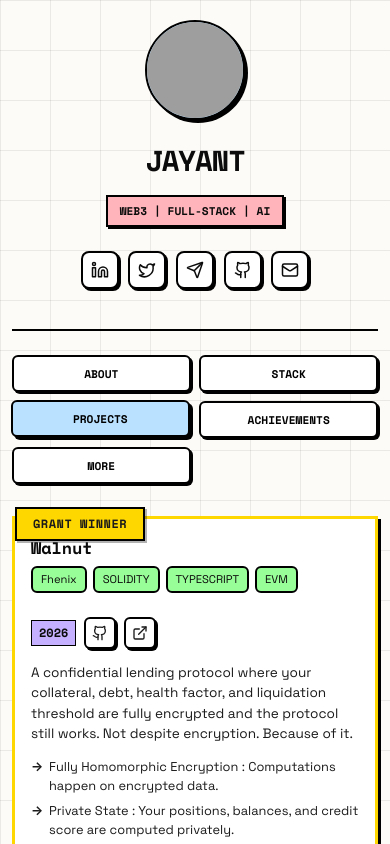
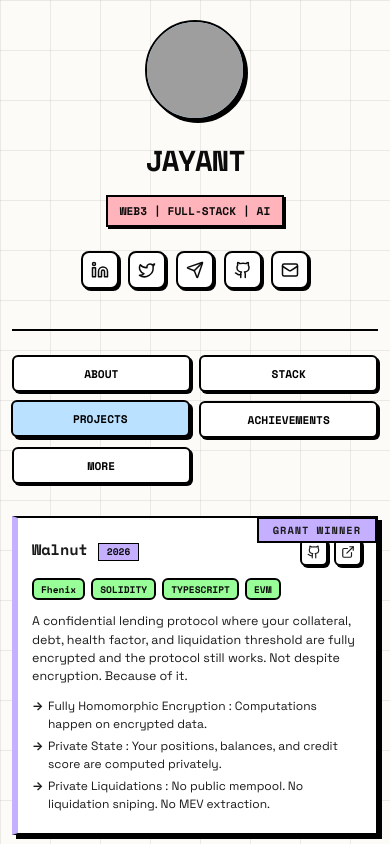
Before and after one commit to Iam-jayant/jayant-portfolio, a React (Vite) app: page / in a window 390 px wide. Both pictures are taken after a click on the button "PROJECTS". Shown: the top 844 px of the page. Built offline with nearby package versions, Linux system fonts and the light colour scheme; grey boxes are pictures that could not be loaded.

Commit message:
projects refactored

```diff
--- a/src/App.css
+++ b/src/App.css
@@ -99,7 +99,7 @@
 
 .social-link:focus-visible,
 .nav-button:focus-visible,
-.project-link-button:focus-visible,
+.proj-tile-btn:focus-visible,
 .modal-close:focus-visible,
 .back-button:focus-visible,
 .payment-option-card:focus-visible,
@@ -286,152 +286,115 @@
   background-color: var(--bg-primary);
 }
 
-/* Projects Section */
-.projects-grid {
+/* ═══════════════════════════════════════════
+   Bento Pool — Projects Grid
+   ═══════════════════════════════════════════ */
+
+.proj-pool {
   display: grid;
-  gap: 20px;
+  grid-template-columns: repeat(3, 1fr);
+  gap: 14px;
   width: 100%;
   box-sizing: border-box;
 }
 
-.project-card {
-  background-color: white;
-  border: 2px solid var(--border-color);
-  border-radius: 0;
-  padding: 20px;
+/* Last tile stretches to fill remaining row space */
+.proj-pool > .proj-tile-sm:last-child {
+  grid-column: 1 / -1;
+}
+
+.proj-tile {
+  position: relative;
+  background: white;
+  border: 2px solid var(--border-color);
   box-shadow: var(--shadow);
-  transition: all 0.2s;
+  display: flex;
+  flex-direction: column;
+  gap: 10px;
+  transition: transform 0.2s, box-shadow 0.2s;
   text-align: left;
-  margin-bottom: 1.5rem;
-  width: 100%;
-  box-sizing: border-box;
-  position: relative;
-}
-
-.project-card:hover {
+  overflow: hidden;
+}
+
+.proj-tile:hover {
   transform: translate(2px, 2px);
-  box-shadow: 4px 4px 0px 0px rgba(0, 0, 0, 1);
-}
-
-.project-card.grant-winner-card {
-  border: 3px solid #FFD700;
-}
-
-.project-card.hackathon-winner-card {
-  border: 3px solid #87CEEB;
-}
-
-.grant-winner-label {
+  box-shadow: 2px 2px 0px 0px rgba(0, 0, 0, 1);
+}
+
+.proj-tile-lg {
+  grid-column: span 2;
+  padding: 28px 24px 22px;
+  gap: 12px;
+}
+
+.proj-tile-lg[class*='bento-badge-grant'] ~ *,
+.proj-tile-lg:has(.bento-badge-grant) {
+  border-left: 6px solid var(--accent-lavender);
+}
+
+.proj-tile-sm {
+  padding: 20px 18px 18px;
+}
+
+/* Hackathon winner badge variant */
+.proj-badge-hack {
   position: absolute;
-  top: -12px;
-  left: 0;
-  background-color: #FFD700;
-  color: #1a1a1a;
-  padding: 6px 16px;
-  font-family: var(--font-mono);
-  font-size: 0.75rem;
-  font-weight: 700;
-  border: 2px solid var(--border-color);
-  box-shadow: 2px 2px 0px 0px rgba(0, 0, 0, 0.3);
-  letter-spacing: 0.5px;
-}
-
-.hackathon-winner-label {
-  position: absolute;
-  top: -12px;
-  left: 0;
-  background-color: #87CEEB;
-  color: #1a1a1a;
-  padding: 6px 16px;
-  font-family: var(--font-mono);
-  font-size: 0.75rem;
-  font-weight: 700;
-  border: 2px solid var(--border-color);
-  box-shadow: 2px 2px 0px 0px rgba(0, 0, 0, 0.3);
-  letter-spacing: 0.5px;
-}
-
-.project-header {
+  top: -1px;
+  right: -1px;
+  background: var(--accent-blue);
+  color: var(--text-primary);
+  padding: 6px 14px;
+  font-size: 0.65rem;
+}
+
+/* ── Project tile internals ── */
+.proj-tile-header {
   display: flex;
   justify-content: space-between;
-  align-items: start;
-  margin-bottom: 16px;
-  gap: 12px;
-}
-
-.project-header-right {
-  display: flex;
-  align-items: center;
-  gap: 8px;
+  align-items: flex-start;
+  gap: 10px;
+}
+
+.proj-tile-meta {
+  display: flex;
+  align-items: baseline;
+  gap: 10px;
+  flex-wrap: wrap;
+  min-width: 0;
+}
+
+.proj-tile-title {
+  font-family: var(--font-mono);
+  font-size: 1.2rem;
+  font-weight: 700;
+  margin: 0;
+  color: var(--text-primary);
+}
+
+.proj-tile-year {
+  padding: 3px 8px;
+  border: 1.5px solid var(--border-color);
+  font-size: 0.7rem;
+  font-weight: 700;
+  background: var(--accent-lavender);
+  font-family: var(--font-mono);
+  white-space: nowrap;
+  line-height: 1;
+}
+
+.proj-tile-actions {
+  display: flex;
+  align-items: center;
+  gap: 6px;
   flex-shrink: 0;
 }
 
-.project-title {
-  font-family: 'Space Mono', monospace;
-  font-size: 1.25rem;
-  font-weight: 700;
-  margin-bottom: 8px;
-}
-
-.project-year {
-  padding: 4px 8px;
-  border: 1px solid black;
-  border-radius: 0;
-  font-size: 0.85rem;
-  font-weight: bold;
-  background-color: var(--accent-lavender);
-  font-family: var(--font-mono);
-  white-space: nowrap;
-}
-
-.project-tags {
-  display: flex;
-  flex-wrap: wrap;
-  gap: 8px;
-  margin-bottom: 16px;
-}
-
-.project-tag {
-  padding: 4px 10px;
-  border: 2px solid var(--border-color);
-  border-radius: 6px;
-  font-size: 0.75rem;
-  background-color: var(--accent-green);
-}
-
-.project-description {
-  font-size: 0.95rem;
-  line-height: 1.6;
-  color: var(--text-secondary);
-  margin-bottom: 16px;
-}
-
-.project-features {
-  list-style: none;
-  padding: 0;
-}
-
-.project-features li {
-  padding-left: 20px;
-  position: relative;
-  margin-bottom: 8px;
-  font-size: 0.9rem;
-  color: var(--text-secondary);
-}
-
-.project-features li::before {
-  content: "\2192";
-  position: absolute;
-  left: 0;
-  font-weight: 700;
-}
-
-.project-link-button {
+.proj-tile-btn {
   display: inline-flex;
   align-items: center;
   justify-content: center;
-  width: 36px;
-  height: 36px;
+  width: 32px;
+  height: 32px;
   background: white;
   border: 2px solid var(--border-color);
   border-radius: 6px;
@@ -439,13 +402,57 @@
   text-decoration: none;
   transition: all 0.2s;
   box-shadow: 2px 2px 0px 0px rgba(0, 0, 0, 1);
-  flex-shrink: 0;
-}
-
-.project-link-button:hover {
+}
+
+.proj-tile-btn:hover {
   background: var(--accent-blue);
   transform: translate(-1px, -1px);
-  box-shadow: 4px 4px 0px 0px rgba(0, 0, 0, 1);
+  box-shadow: 3px 3px 0px 0px rgba(0, 0, 0, 1);
+}
+
+.proj-tile-tags {
+  display: flex;
+  flex-wrap: wrap;
+  gap: 6px;
+}
+
+.proj-tile-tag {
+  padding: 3px 10px;
+  border: 2px solid var(--border-color);
+  border-radius: 6px;
+  font-size: 0.7rem;
+  font-weight: 600;
+  background: var(--accent-green);
+  font-family: var(--font-mono);
+}
+
+.proj-tile-desc {
+  font-size: 0.88rem;
+  line-height: 1.55;
+  color: var(--text-secondary);
+  margin: 0;
+}
+
+.proj-tile-features {
+  list-style: none;
+  padding: 0;
+  margin: 0;
+}
+
+.proj-tile-features li {
+  padding-left: 18px;
+  position: relative;
+  margin-bottom: 6px;
+  font-size: 0.82rem;
+  color: var(--text-secondary);
+  line-height: 1.5;
+}
+
+.proj-tile-features li::before {
+  content: "\2192";
+  position: absolute;
+  left: 0;
+  font-weight: 700;
 }
 
 /* ═══════════════════════════════════════════
@@ -694,7 +701,7 @@
 .github-calendar-container,
 .info-card,
 .stack-category,
-.project-card,
+.proj-tile,
 .bento-tile,
 .community-card,
 .modal-content {
@@ -796,8 +803,17 @@
     padding: 20px;
   }
 
-  .project-card {
-    padding: 18px;
+  .proj-pool {
+    grid-template-columns: repeat(2, 1fr);
+    gap: 12px;
+  }
+
+  .proj-tile-lg {
+    grid-column: span 2;
+  }
+
+  .proj-tile-title {
+    font-size: 1.05rem;
   }
 
   .bento-pool {
@@ -987,69 +1003,65 @@
     font-size: 0.8rem;
   }
 
-  .project-card {
-    padding: 16px;
+  /* Project pool — mobile */
+  .proj-pool {
+    grid-template-columns: repeat(2, 1fr);
+    gap: 10px;
+  }
+
+  .proj-tile-lg {
+    grid-column: span 2;
+    padding: 20px 14px 16px;
+    box-shadow: 4px 4px 0px 0px black;
+  }
+
+  .proj-tile-lg:hover {
+    transform: none;
+    box-shadow: 4px 4px 0px 0px black;
+  }
+
+  .proj-tile-sm {
+    padding: 14px 12px 12px;
     box-shadow: 3px 3px 0px 0px black;
-    margin-bottom: 1rem;
-  }
-
-  .project-card:hover {
-    box-shadow: 3px 3px 0px 0px rgba(0, 0, 0, 1);
+  }
+
+  .proj-tile-sm:hover {
     transform: none;
-  }
-
-  .project-header {
-    flex-direction: column;
-    align-items: flex-start;
-    gap: 12px;
-    margin-bottom: 14px;
-  }
-
-  .project-header-right {
-    width: 100%;
-    justify-content: flex-start;
-  }
-
-  .project-title {
-    font-size: 1.05rem;
-    margin-bottom: 6px;
-  }
-
-  .project-year {
-    padding: 3px 7px;
+    box-shadow: 3px 3px 0px 0px black;
+  }
+
+  .proj-tile-title {
+    font-size: 0.95rem;
+  }
+
+  .proj-tile-year {
+    font-size: 0.6rem;
+  }
+
+  .proj-tile-tag {
+    padding: 2px 7px;
+    font-size: 0.6rem;
+  }
+
+  .proj-tile-desc {
+    font-size: 0.78rem;
+    line-height: 1.45;
+  }
+
+  .proj-tile-features li {
     font-size: 0.75rem;
-  }
-
-  .project-tags {
-    gap: 6px;
-    margin-bottom: 12px;
-  }
-
-  .project-tag {
-    padding: 3px 8px;
-    font-size: 0.7rem;
-  }
-
-  .project-description {
-    font-size: 0.85rem;
-    line-height: 1.5;
-    margin-bottom: 12px;
-  }
-
-  .project-features li {
-    font-size: 0.8rem;
-    margin-bottom: 6px;
-    padding-left: 18px;
-  }
-
-  .project-link-button {
-    width: 32px;
-    height: 32px;
-  }
-
-  .project-link-button svg {
-    width: 16px;
-    height: 16px;
+    padding-left: 16px;
+    margin-bottom: 4px;
+  }
+
+  .proj-tile-btn {
+    width: 28px;
+    height: 28px;
+  }
+
+  .proj-tile-btn svg {
+    width: 14px;
+    height: 14px;
   }
 
   /* Bento pool — mobile */
--- a/src/App.jsx
+++ b/src/App.jsx
@@ -158,13 +158,15 @@ function App() {
     }
   ]
 
-  // Projects Data
+  // Projects Data — size drives bento grid: 'lg' = 2 cols, 'sm' = 1 col
+  // Order tuned for 3-col bento: lg+sm | sm+sm+sm | lg+sm | lg+sm | last stretches
   const projects = [
-        {
+    {
       title: 'Walnut',
       year: '2026',
       tags: ['Fhenix', 'SOLIDITY', 'TYPESCRIPT', 'EVM'],
       grantWinner: true,
+      size: 'lg',
       description: 'A confidential lending protocol where your collateral, debt, health factor, and liquidation threshold are fully encrypted and the protocol still works. Not despite encryption. Because of it.',
       features: [
         'Fully Homomorphic Encryption : Computations happen on encrypted data.',
@@ -178,6 +180,7 @@ function App() {
       title: 'ProofOS',
       year: '2026',
       tags: ['EVM', 'WEB3', 'ZK'],
+      size: 'sm',
       description: 'Privacy-preserving crypto income and tax proofs for India. ProofOS turns wallet activity into verifiable financial claims without exposing your full transaction history.',
       features: [
         'Privacy-first claim sharing (no raw wallet export required)',
@@ -188,10 +191,12 @@ function App() {
       repo: 'https://github.com/Iam-jayant/ProofOS',
       live: 'https://proofos-theta.vercel.app/'
     },
+    // ── Row 2: three smalls together ──
     {
       title: 'Blitzboard',
       year: '2026',
       tags: ['MONAD', 'SOLIDITY', 'TYPESCRIPT'],
+      size: 'sm',
       description: 'Real-time on-chain leaderboard + voting system built for hackathons. Human + AI Agents are voting parallel, designed to showcase Monad\'s speed with instant vote syncing and live ranking updates.',
       features: [
         'Live voting with instant leaderboard updates',
@@ -204,10 +209,38 @@ function App() {
       live: 'https://blitzboard.vercel.app/'
     },
     {
+      title: 'Code Vault',
+      year: '2025',
+      tags: ['MOVE', 'TYPESCRIPT', 'NODE.JS'],
+      size: 'sm',
+      description: 'Decentralized marketplace for premium code & developer bounties. Payments are x402 enabled and transactions are seamlessly fast.',
+      features: [
+        'Buy & Sell premium code repositories',
+        'Launch bounties for bug fixes, features, and code challenges',
+        'Trustless Payments with blockchain-backed rewards'
+      ],
+      live: 'https://codevault-asyncawait.netlify.app/'
+    },
+    {
+      title: 'SAAD - AI Sentiment Alert System',
+      year: '2025',
+      tags: ['AI/ML', 'NODE.JS', 'PYTHON'],
+      size: 'sm',
+      description: 'Intelligent AI agent that continuously monitors Twitter/X and Reddit for brand mentions, analyzes sentiment, and sends real-time alerts.',
+      features: [
+        'Real-time social media monitoring',
+        'Advanced sentiment analysis',
+        'Slack & Email integration'
+      ],
+      repo: 'https://github.com/Iam-jayant/Agent-Saad'
+    },
+    // ── Row 3: lg + sm ──
+    {
       title: 'Bliss',
       year: '2026',
       tags: ['ALEO BLOCKCHAIN', 'WEB3', 'PRIVACY'],
       grantWinner: true,
+      size: 'lg',
       description: 'AI + Web3 privacy-focused dating platform that helps users securely manage identity, access, and permissions. Built with a forward-thinking approach to decentralized trust and automation.',
       features: [
         'Privacy-first identity & permission management',
@@ -219,22 +252,25 @@ function App() {
       live: 'https://bliss-dating.vercel.app/'
     },
     {
-      title: 'Code Vault',
+      title: 'CRYPT - NFT Gift Protocol',
       year: '2025',
-      tags: ['MOVE', 'TYPESCRIPT', 'NODE.JS'],
-      description: 'Decentralized marketplace for premium code & developer bounties. Payments are x402 enabled and transactions are seamlessly fast.',
+      tags: ['POLYGON', 'AI', 'NFT'],
+      size: 'sm',
+      description: 'Decentralized gifting platform combining AI-generated art with ERC-20 token vaults for personalized NFT gift cards.',
       features: [
-        'Buy & Sell premium code repositories',
-        'Launch bounties for bug fixes, features, and code challenges',
-        'Trustless Payments with blockchain-backed rewards'
+        'AI-generated personalized NFT art',
+        'ERC-20 token vault integration',
+        'Instant liquidation option'
       ],
-      live: 'https://codevault-asyncawait.netlify.app/'
+      repo: 'https://github.com/Iam-jayant/CRYPT'
     },
+    // ── Row 4: lg + sm ──
     {
       title: 'Ascend Protocol',
       year: '2025',
       tags: ['SEPOLIA', 'SOLIDITY', 'REACT'],
       hackathonWinner: true,
+      size: 'lg',
       description: 'Crypto Inheritance protocol that enables users to create inheritance vaults for their crypto assets with automatic distribution to beneficiaries.',
       features: [
         'Smart contract-based inheritance vaults',
@@ -244,33 +280,10 @@ function App() {
       repo: 'https://github.com/Iam-jayant'
     },
     {
-      title: 'SAAD - AI Sentiment Alert System',
-      year: '2025',
-      tags: ['AI/ML', 'NODE.JS', 'PYTHON'],
-      description: 'Intelligent AI agent that continuously monitors Twitter/X and Reddit for brand mentions, analyzes sentiment, and sends real-time alerts.',
-      features: [
-        'Real-time social media monitoring',
-        'Advanced sentiment analysis',
-        'Slack & Email integration'
-      ],
-      repo: 'https://github.com/Iam-jayant/Agent-Saad'
-    },
-    {
-      title: 'CRYPT - NFT Gift Protocol',
-      year: '2025',
-      tags: ['POLYGON', 'AI', 'NFT'],
-      description: 'Decentralized gifting platform combining AI-generated art with ERC-20 token vaults for personalized NFT gift cards.',
-      features: [
-        'AI-generated personalized NFT art',
-        'ERC-20 token vault integration',
-        'Instant liquidation option'
-      ],
-      repo: 'https://github.com/Iam-jayant/CRYPT'
-    },
-    {
       title: 'EraseIt - Ultra-Fast Drive Wiper',
       year: '2025',
       tags: ['SOFTWARE', 'JAVA', 'JAVAFX'],
+      size: 'sm',
       description: 'High-Performance NIST SP 800-88 Compliant Data Destruction Solution ensuring 100% data unrecoverability.',
       features: [
         'NIST SP 800-88 compliant wiping',
@@ -279,10 +292,12 @@ function App() {
       ],
       repo: 'https://github.com/Iam-jayant/EraseIt'
     },
+    // ── Row 5: last item stretches ──
     {
       title: 'Jeevan Setu - Bridge of Life',
       year: '2025',
       tags: ['FULL-STACK', 'SUPABASE', 'NODE.JS'],
+      size: 'sm',
       description: 'Role-based platform securely connecting organ donors and recipients through verified doctors and hospital networks.',
       features: [
         'Secure donor-recipient matching',
@@ -482,55 +497,44 @@ function App() {
 
       case 'projects':
         return (
-          <div className="projects-grid">
+          <div className="proj-pool">
             {projects.map((project) => (
-              <div key={project.title} className={`project-card ${project.grantWinner ? 'grant-winner-card' : ''} ${project.hackathonWinner ? 'hackathon-winner-card' : ''}`}>
+              <div
+                key={project.title}
+                className={`proj-tile ${project.size === 'lg' ? 'proj-tile-lg' : 'proj-tile-sm'}`}
+              >
                 {project.grantWinner && (
-                  <div className="grant-winner-label">GRANT WINNER</div>
+                  <div className="bento-badge bento-badge-grant">GRANT WINNER</div>
                 )}
                 {project.hackathonWinner && (
-                  <div className="hackathon-winner-label">HACKATHON WINNER</div>
+                  <div className="bento-badge proj-badge-hack">HACKATHON WINNER</div>
                 )}
-                <div className="project-header">
-                  <div>
-                    <h3 className="project-title">{project.title}</h3>
-                    <div className="project-tags">
-                      {project.tags.map((tag) => (
-                        <span key={`${project.title}-${tag}`} className="project-tag">{tag}</span>
-                      ))}
-                    </div>
+                <div className="proj-tile-header">
+                  <div className="proj-tile-meta">
+                    <h3 className="proj-tile-title">{project.title}</h3>
+                    <span className="proj-tile-year">{project.year}</span>
                   </div>
-                  <div className="project-header-right">
-                    <span className="project-year">{project.year}</span>
+                  <div className="proj-tile-actions">
                     {project.repo && (
-                      <a
-                        href={project.repo}
-                        target="_blank"
-                        rel="noopener noreferrer"
-                        className="project-link-button"
-                        title="View Repository"
-                        aria-label={`Open ${project.title} repository`}
-                      >
-                        <Github size={18} />
+                      <a href={project.repo} target="_blank" rel="noopener noreferrer" className="proj-tile-btn" title="View Repository" aria-label={`Open ${project.title} repository`}>
+                        <Github size={16} />
                       </a>
                     )}
                     {project.live && (
-                      <a
-                        href={project.live}
-                        target="_blank"
-                        rel="noopener noreferrer"
-                        className="project-link-button"
-                        title="Open Live Site"
-                        aria-label={`Open ${project.title} live site`}
-                      >
-                        <ExternalLink size={18} />
+                      <a href={project.live} target="_blank" rel="noopener noreferrer" className="proj-tile-btn" title="Open Live Site" aria-label={`Open ${project.title} live site`}>
+                        <ExternalLink size={16} />
                       </a>
                     )}
                   </div>
                 </div>
-                <p className="project-description">{project.description}</p>
+                <div className="proj-tile-tags">
+                  {project.tags.map((tag) => (
+                    <span key={`${project.title}-${tag}`} className="proj-tile-tag">{tag}</span>
+                  ))}
+                </div>
+                <p className="proj-tile-desc">{project.description}</p>
                 {project.features && (
-                  <ul className="project-features">
+                  <ul className="proj-tile-features">
                     {project.features.map((feature) => (
                       <li key={`${project.title}-${feature}`}>{feature}</li>
                     ))}
```
